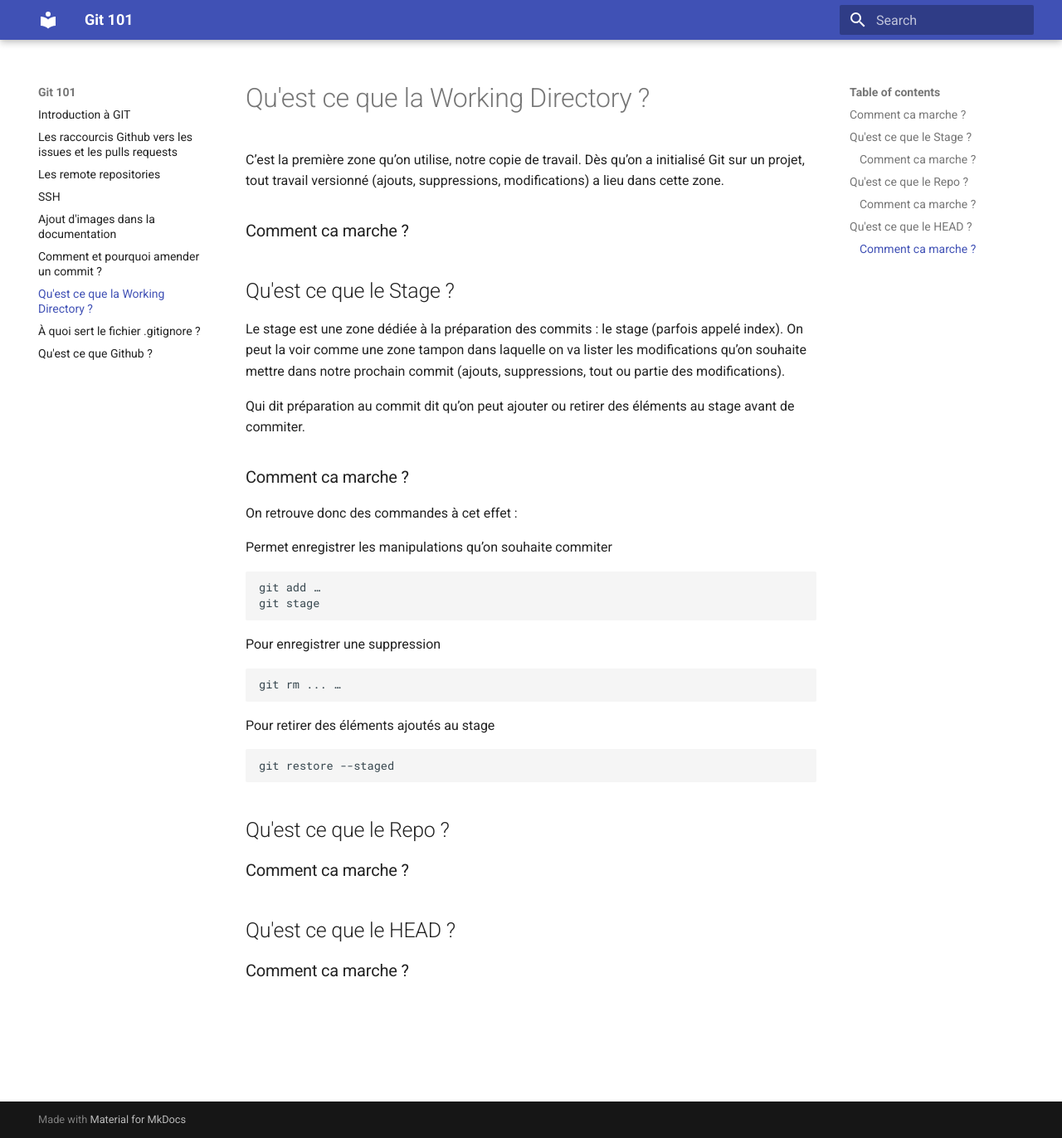
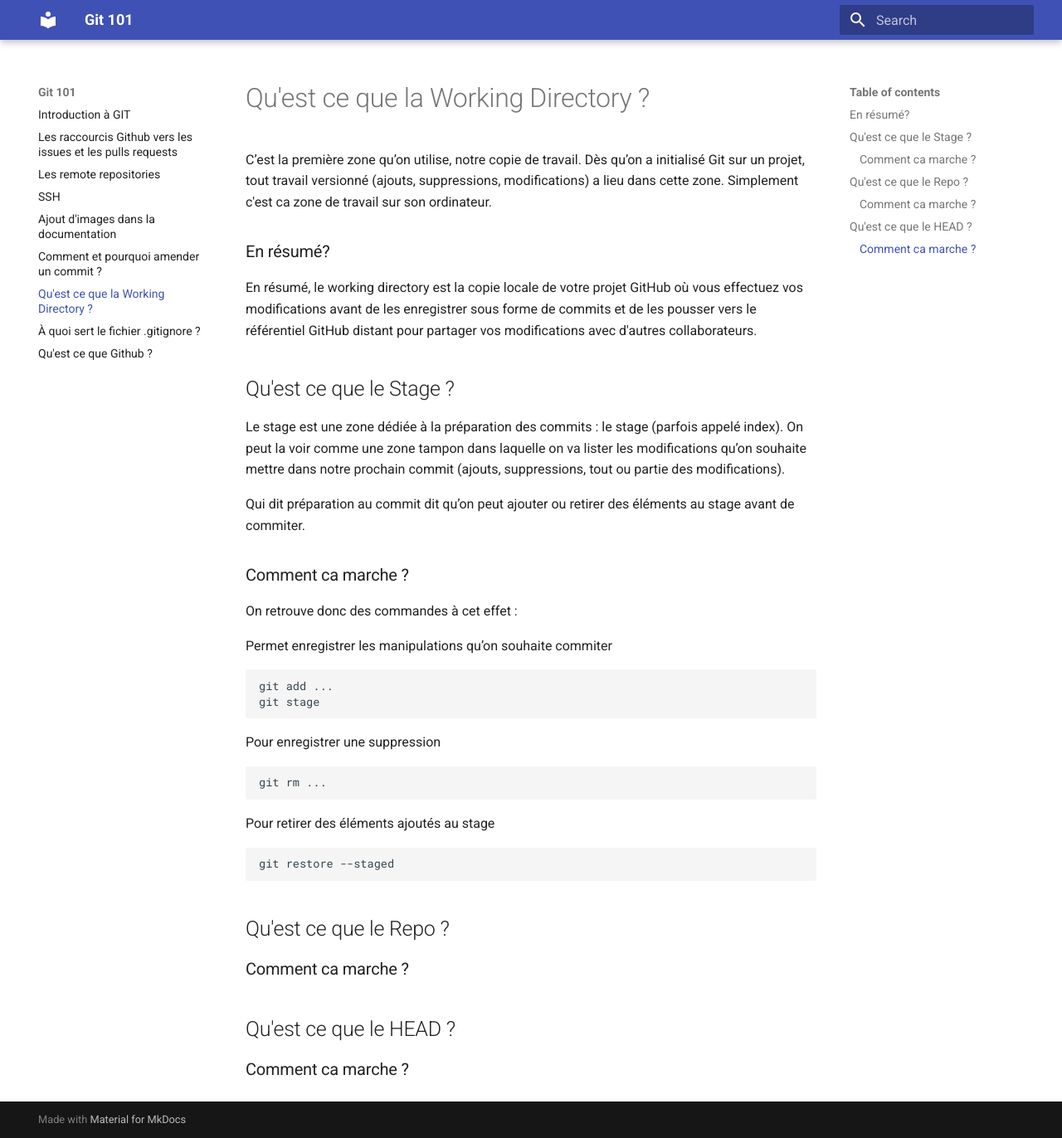
Before and after one commit to ub-mmi-but/git-101, an MkDocs documentation site: the page built from docs/expliquer-les-principes-de-working-directory-stage-repo-head.md, in a window 1280 px wide and 1372 px high. Shown: the whole window at 83% size. Built offline with MkDocs 1.6.1 and Material for MkDocs 9.7.7, drawn with Linux system fonts in a browser that asks for light colours.

Commit message:
ajout de la partie lucca

````diff
--- a/docs/expliquer-les-principes-de-working-directory-stage-repo-head.md
+++ b/docs/expliquer-les-principes-de-working-directory-stage-repo-head.md
@@ -1,12 +1,12 @@
 # Qu'est ce que la Working Directory ?
 
-C’est la première zone qu’on utilise, notre copie de travail. Dès qu’on a initialisé Git sur un projet, tout travail versionné (ajouts, suppressions, modifications) a lieu dans cette zone.
+C’est la première zone qu’on utilise, notre copie de travail. Dès qu’on a initialisé Git sur un projet, tout travail versionné (ajouts, suppressions, modifications) a lieu dans cette zone. Simplement c'est ca zone de travail sur son ordinateur.
 
 
 
-### Comment ca marche ?
+### En résumé?
 
-
+En résumé, le working directory est la copie locale de votre projet GitHub où vous effectuez vos modifications avant de les enregistrer sous forme de commits et de les pousser vers le référentiel GitHub distant pour partager vos modifications avec d'autres collaborateurs.
 
 
 
@@ -28,13 +28,13 @@
 Permet enregistrer les manipulations qu’on souhaite commiter
 
 ```shell
-git add …
+git add ...
 git stage
 ```
 Pour enregistrer une suppression
 
 ```shell
-git rm ... …
+git rm ...
 ```
 
 Pour retirer des éléments ajoutés au stage
````
